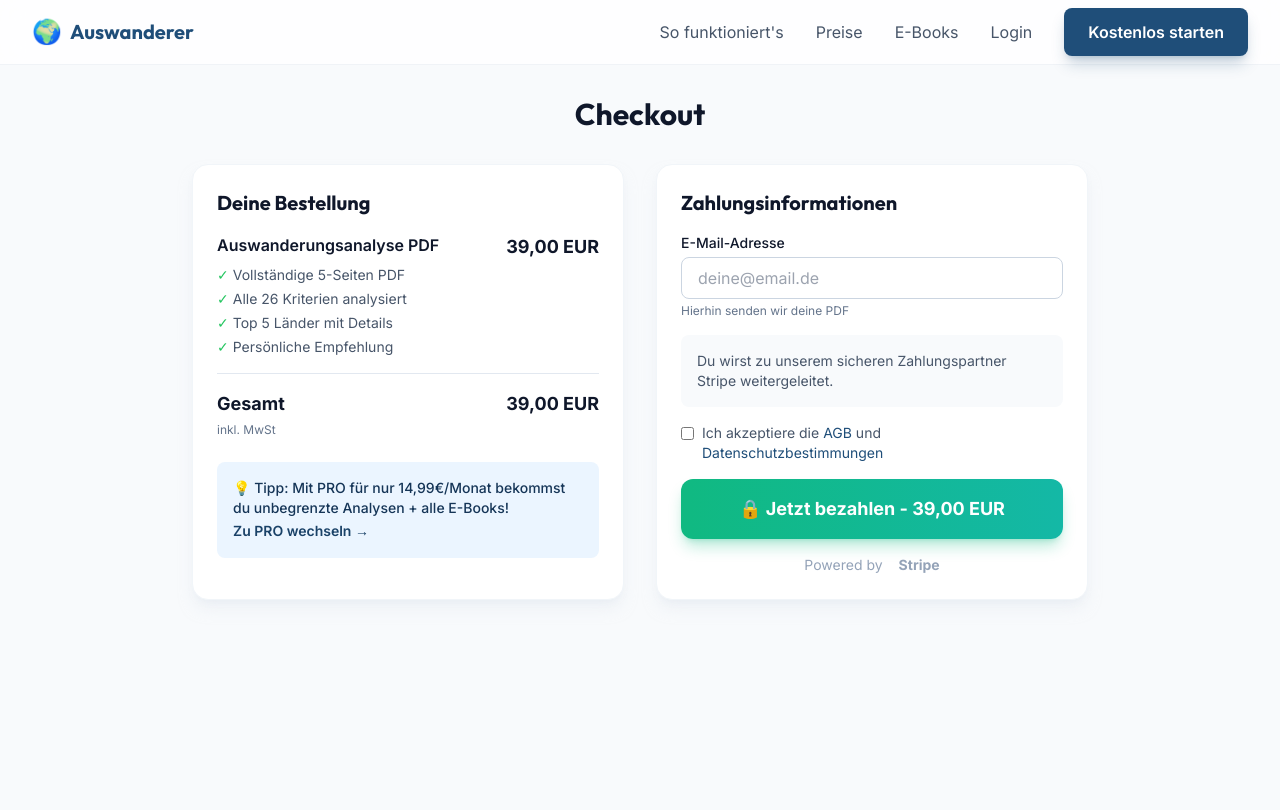
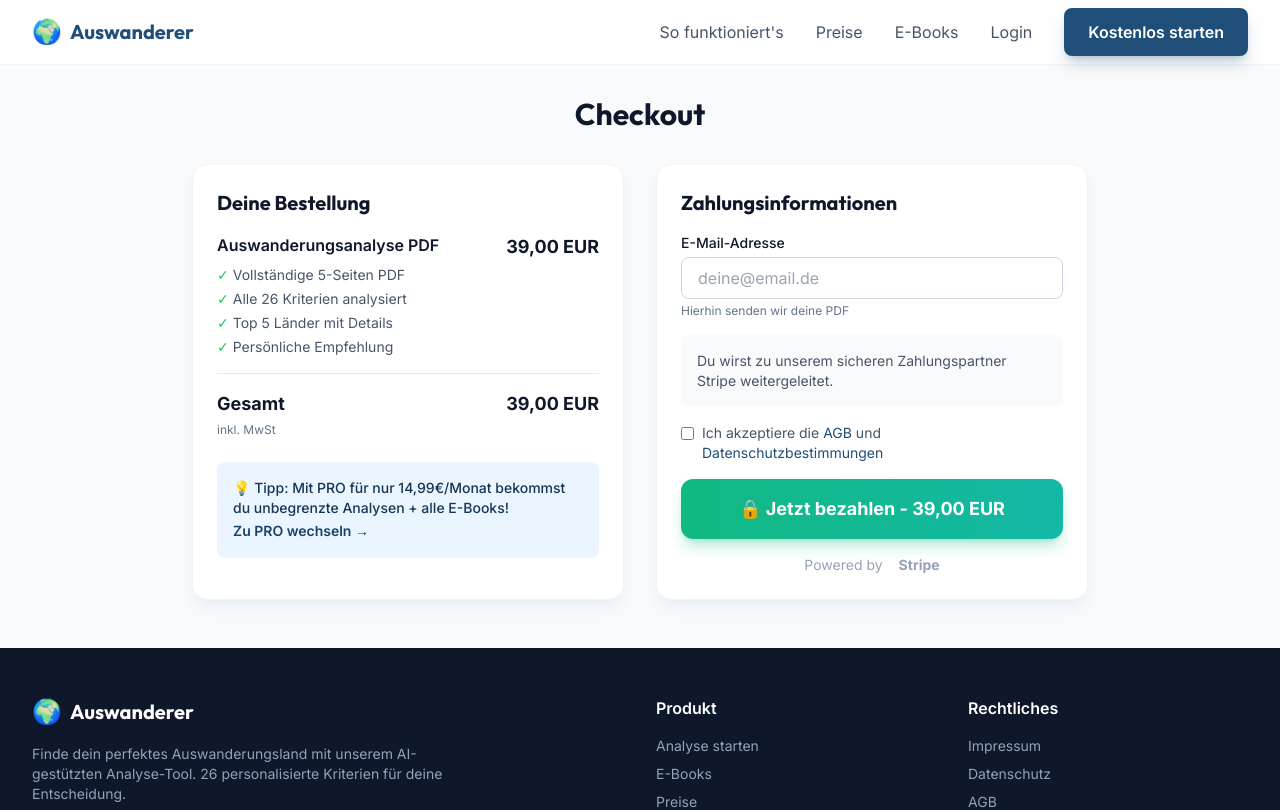
Before and after one commit to martinz85/emigrate, a Next.js app in the folder auswanderer-app/: page /checkout in a window 1280 px wide. Shown: the top 810 px of the page. Built offline with nearby package versions, Linux system fonts and the light colour scheme.

Commit message:
feat(story-1.2): Layout and Navigation completed

```diff
--- a/auswanderer-app/src/app/analyse/page.tsx
+++ b/auswanderer-app/src/app/analyse/page.tsx
@@ -1,4 +1,5 @@
 import { Header } from '@/components/layout/Header'
+import { Footer } from '@/components/layout/Footer'
 import { AnalysisChat } from '@/components/analysis/AnalysisChat'
 
 export const metadata = {
@@ -13,6 +14,7 @@ export default function AnalysePage() {
       <div className="pt-20">
         <AnalysisChat />
       </div>
+      <Footer />
     </main>
   )
 }
--- a/auswanderer-app/src/app/checkout/page.tsx
+++ b/auswanderer-app/src/app/checkout/page.tsx
@@ -3,6 +3,7 @@
 import { useState, Suspense } from 'react'
 import { useSearchParams } from 'next/navigation'
 import { Header } from '@/components/layout/Header'
+import { Footer } from '@/components/layout/Footer'
 import Link from 'next/link'
 
 function CheckoutContent() {
@@ -193,6 +194,7 @@ function CheckoutContent() {
           </div>
         </div>
       </div>
+      <Footer />
     </main>
   )
 }
```
Also changed, not shown: 1 other file (tests, documents, lock files or other folders).
